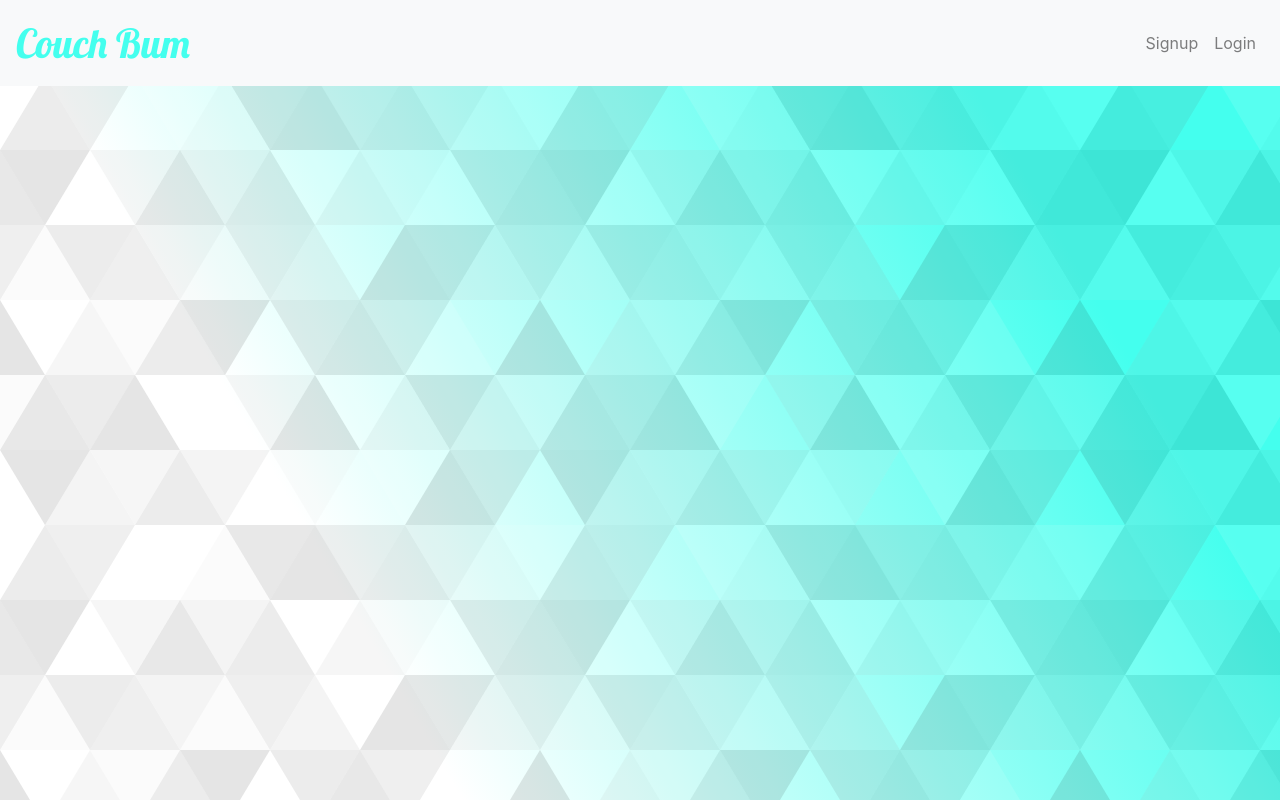
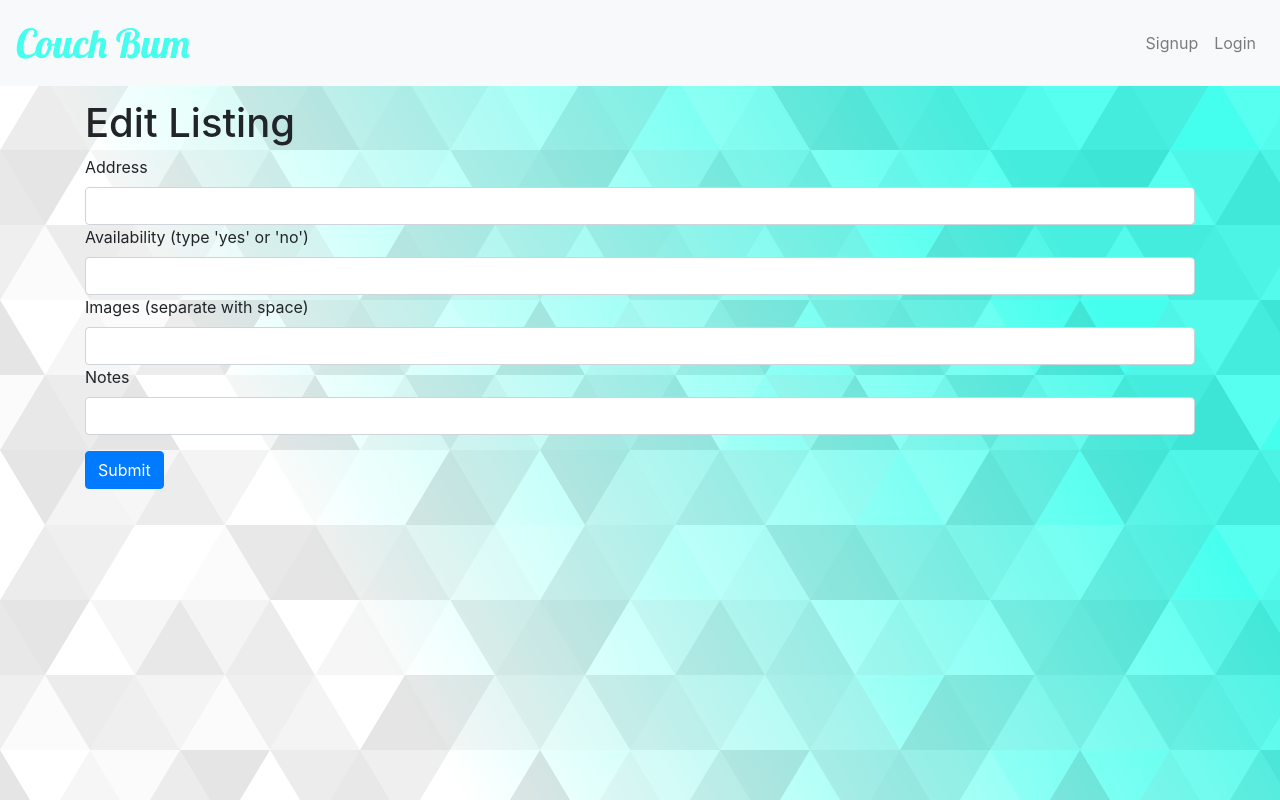
Before and after one commit to mrwhiterk/couch_bum, a React (Create React App) app: page /listingEditForm/1 in a window 1280 px wide. Built offline with nearby package versions, Linux system fonts and the light colour scheme; no server answers.

Commit message:
ran build and added edit listing feature

```diff
--- a/src/App.js
+++ b/src/App.js
@@ -10,6 +10,7 @@ import HomeListings from './Components/HomeListings/HomeListings';
 import TravelerList from './Components/TravelerList/TravelerList';
 import SkillForm from './Components/SkillForm/SkillForm';
 import ListingForm from './Components/ListingForm/ListingForm';
+import ListingEditForm from './Components/ListingEditForm/ListingEditForm';
 import Traveler from './Components/Traveler/Traveler';
 import UserInfo from './Components/UserInfo/UserInfo';
 import ProfileForm from './Components/ProfileForm/ProfileForm';
@@ -315,6 +316,10 @@ class App extends Component {
               path='/listingForm/'
               render={props => <ListingForm {...props} />}
             />
+            <Route
+              path='/listingEditForm/:id'
+              render={props => <ListingEditForm {...props} />}
+            />
           </Switch>
         </main>
       </div>
--- a/src/Components/HomeListings/HomeListings.js
+++ b/src/Components/HomeListings/HomeListings.js
@@ -97,9 +97,21 @@ export default class HomeListings extends Component {
                           </Row>
                         </div>
                       </CardText>
-                      <Link to={`/removeListingFromUser/${listing._id}`}>
-                        Remove
-                      </Link>
+                      <Row>
+                        <Col>
+                          <Link to={`/listingEditForm/${listing._id}`}>
+                            Edit
+                          </Link>
+                        </Col>
+                        <Col>
+                          <Link to={`/removeListingFromUser/${listing._id}`}>
+                            Remove
+                          </Link>
+                        </Col>
+                        <Col />
+                        <Col />
+                        <Col />
+                      </Row>
                     </CardBody>
                   </Card>
                 </ListGroupItem>
--- /dev/null
+++ b/src/Components/ListingEditForm/ListingEditForm.js
@@ -0,0 +1,112 @@
+import React, { Component } from 'react';
+import './ListingEditForm.css';
+import axios from 'axios';
+import serverUrl from '../constants';
+
+export default class ListingEditForm extends Component {
+  constructor(props) {
+    super(props);
+
+    this.state = {
+      address: undefined,
+      availability: undefined,
+      imgUrls: undefined,
+      notes: undefined,
+    };
+
+    this.handleChange = this.handleChange.bind(this);
+    this.handleSubmit = this.handleSubmit.bind(this);
+  }
+
+  handleChange(evt) {
+    this.setState({
+      [evt.target.name]: evt.target.value,
+    });
+  }
+
+  componentDidMount() {
+    axios
+      .get(serverUrl + '/users/getUserListing/' + this.props.match.params.id)
+      .then(res => {
+        if (res.data.availability === true) {
+          res.data.availability = 'yes';
+        } else {
+          res.data.availability = 'no';
+        }
+        this.setState({ ...res.data });
+      })
+      .catch(err => {
+        console.log(err);
+      });
+  }
+
+  updateProfile() {
+    axios
+      .put(
+        serverUrl +
+          '/users/editUserListing/' +
+          localStorage.id +
+          '/' +
+          this.props.match.params.id,
+        this.state
+      )
+      .finally(() => {
+        this.props.history.push(`/myListings`);
+        window.location.reload();
+      });
+  }
+
+  handleSubmit(evt) {
+    evt.preventDefault();
+    this.updateProfile();
+  }
+
+  render() {
+    return (
+      <div className='container'>
+        <h1>Edit Listing</h1>
+        <form onSubmit={this.handleSubmit}>
+          <div className='form-group'>
+            <label htmlFor='address'>Address</label>
+            <input
+              type='text'
+              name='address'
+              onChange={this.handleChange}
+              className='form-control'
+              value={this.state.address}
+            />
+            <label htmlFor='availability'>
+              Availability (type 'yes' or 'no')
+            </label>
+            <input
+              type='text'
+              name='availability'
+              onChange={this.handleChange}
+              className='form-control'
+              value={this.state.availability}
+            />
+            <label htmlFor='imgUrls'>Images (separate with space)</label>
+            <input
+              type='text'
+              name='imgUrls'
+              onChange={this.handleChange}
+              className='form-control'
+              value={this.state.imgUrls}
+            />
+            <label htmlFor='notes'>Notes</label>
+            <input
+              type='text'
+              name='notes'
+              onChange={this.handleChange}
+              className='form-control'
+              value={this.state.notes}
+            />
+          </div>
+          <button type='submit' className='btn btn-primary'>
+            Submit
+          </button>
+        </form>
+      </div>
+    );
+  }
+}
```
Also changed, not shown: src/Components/ListingEditForm/ListingEditForm.css (added), 15 other files (tests, documents, lock files or other folders).
